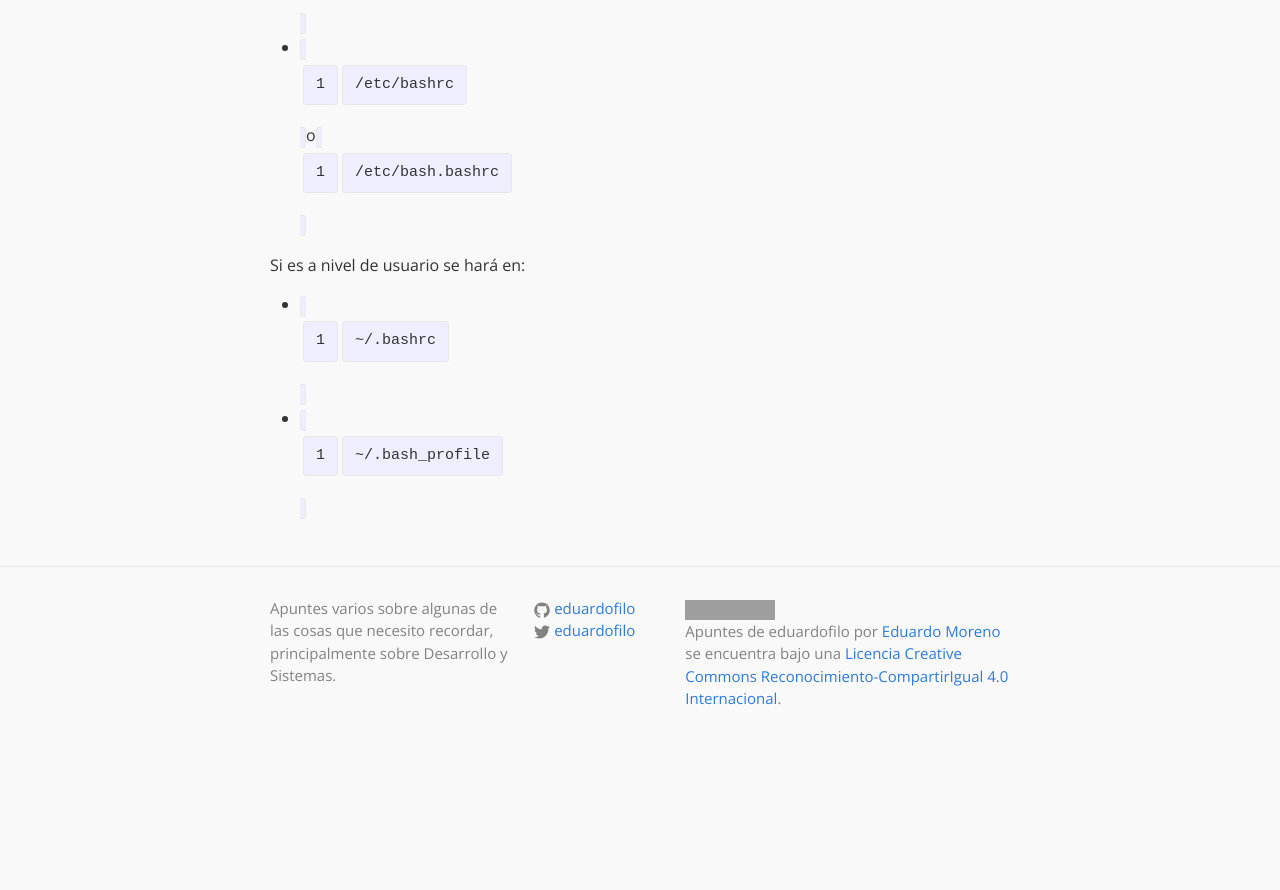
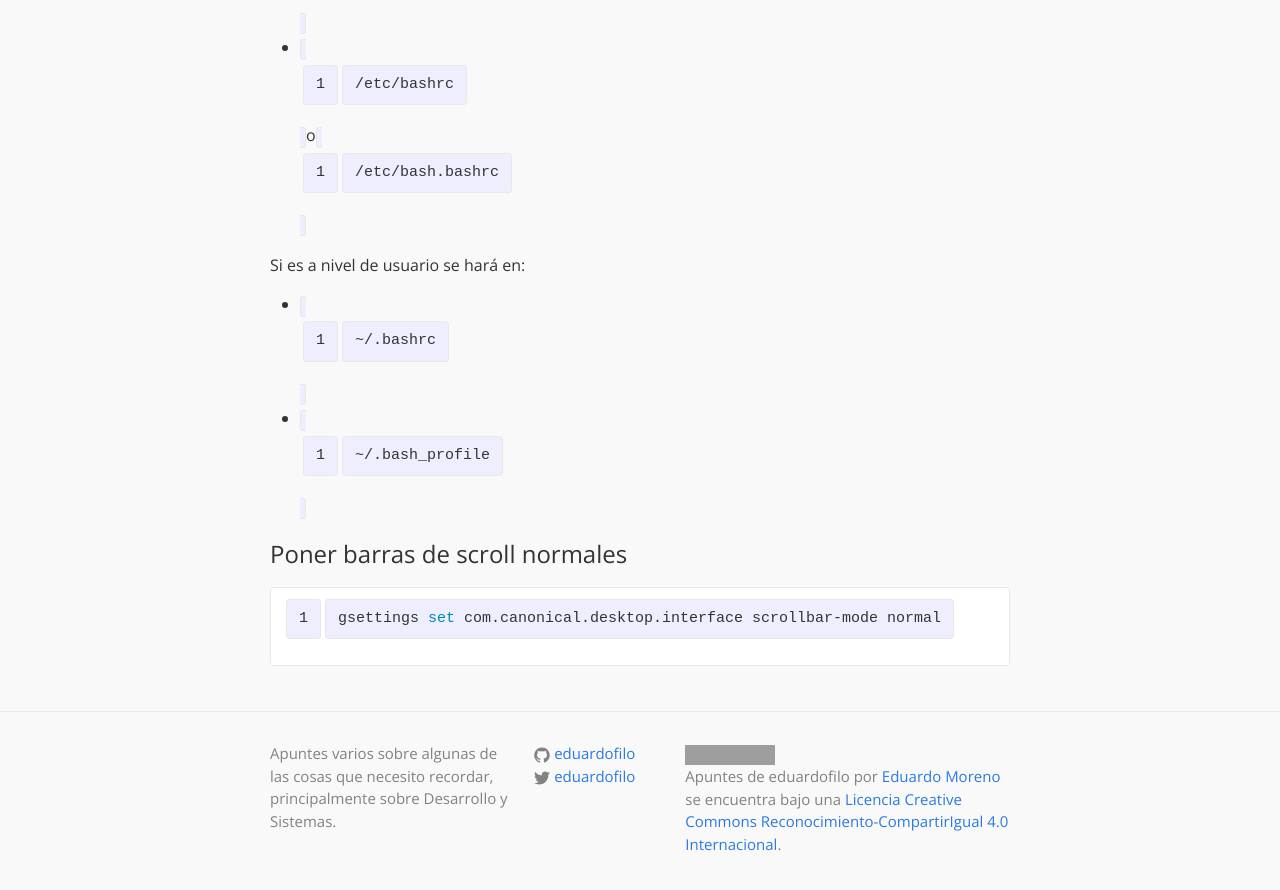
Before and after one commit to eduardofilo/eduardofilo.jekyll, a Jekyll site: the page built from sistemas/ubuntu.md, in a window 1280 px wide and 900 px high, scrolled down 14000 px. Shown: the top 890 px of the window. Built offline with Jekyll 4.4.1, drawn with Linux system fonts in a browser that asks for light colours; Markdown is read by kramdown in place of the engine named in the settings; before the commit the page ends 14755 px from its top, so only the background shows below that; grey boxes are pictures that could not be loaded.

Commit message:
Truco Ubuntu.

````diff
--- a/sistemas/ubuntu.md
+++ b/sistemas/ubuntu.md
@@ -499,3 +499,9 @@ Si es a nivel de usuario se hará en:
 
 * `~/.bashrc`
 * `~/.bash_profile`
+
+## Poner barras de scroll normales
+
+```bash
+gsettings set com.canonical.desktop.interface scrollbar-mode normal
+```
````
